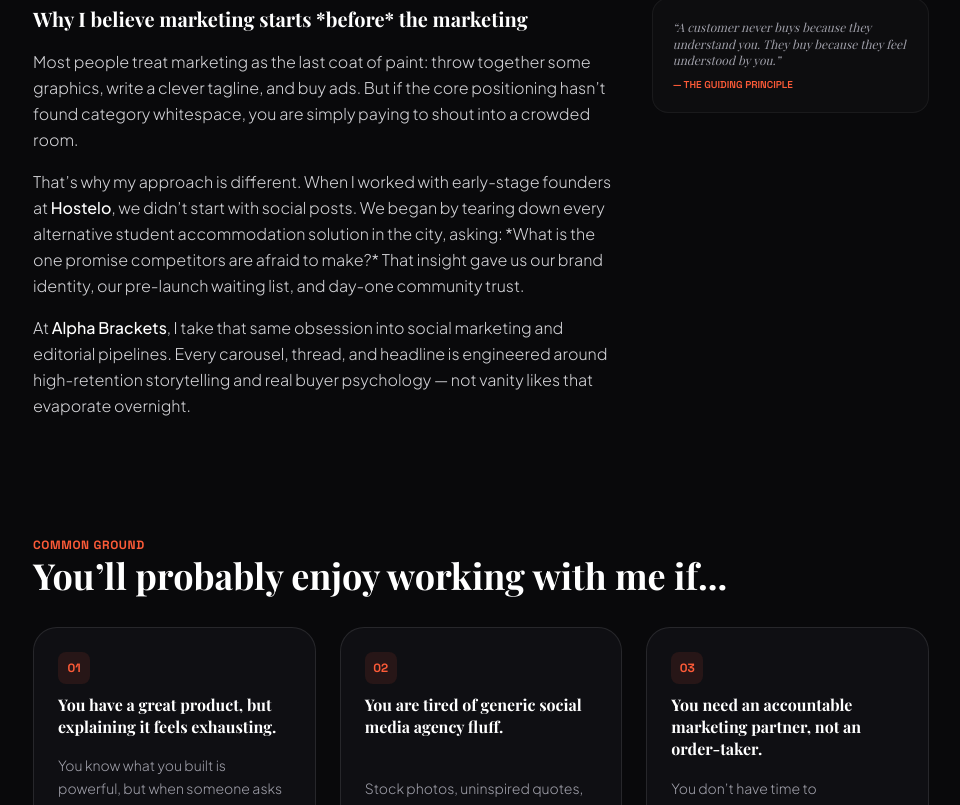
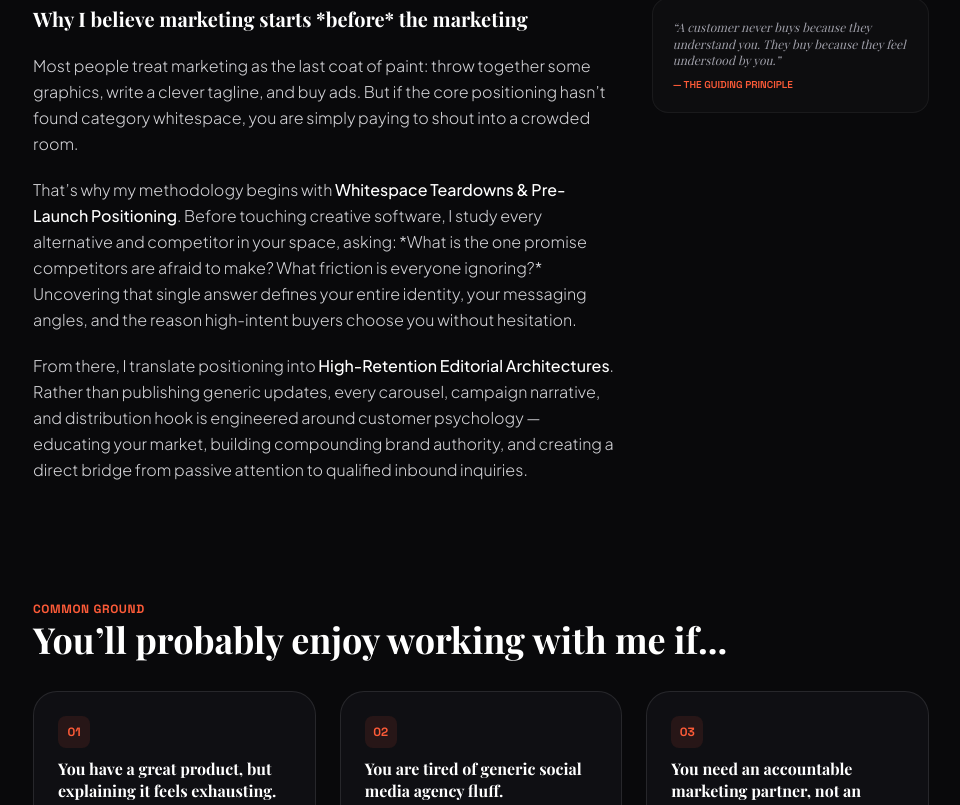
Before and after one commit to alpha-brackets/alishba-portfolio, a Next.js app: page /about in a window 1280 px wide. Shown: the part 1033-1838 px from the top of the page, without its empty margins (159-1119 px from the left). Built offline with nearby package versions, Linux system fonts and the light colour scheme; a web font is replaced by a local one.

Commit message:
feat(about): replace company names with strategic methodology terms

```diff
--- a/src/app/about/page.tsx
+++ b/src/app/about/page.tsx
@@ -115,7 +115,7 @@ export default function AboutPage() {
                 </p>
               </div>
 
-              <div className="space-y-4 pt-2">
+              <div className="space-y-5 pt-2">
                 <h3 className="font-serif text-lg sm:text-xl font-bold text-white">
                   Why I believe marketing starts *before* the marketing
                 </h3>
@@ -123,10 +123,10 @@ export default function AboutPage() {
                   Most people treat marketing as the last coat of paint: throw together some graphics, write a clever tagline, and buy ads. But if the core positioning hasn’t found category whitespace, you are simply paying to shout into a crowded room.
                 </p>
                 <p>
-                  That’s why my approach is different. When I worked with early-stage founders at <span className="text-white font-medium">Hostelo</span>, we didn’t start with social posts. We began by tearing down every alternative student accommodation solution in the city, asking: *What is the one promise competitors are afraid to make?* That insight gave us our brand identity, our pre-launch waiting list, and day-one community trust.
+                  That’s why my methodology begins with <span className="text-white font-medium">Whitespace Teardowns &amp; Pre-Launch Positioning</span>. Before touching creative software, I study every alternative and competitor in your space, asking: *What is the one promise competitors are afraid to make? What friction is everyone ignoring?* Uncovering that single answer defines your entire identity, your messaging angles, and the reason high-intent buyers choose you without hesitation.
                 </p>
                 <p>
-                  At <span className="text-white font-medium">Alpha Brackets</span>, I take that same obsession into social marketing and editorial pipelines. Every carousel, thread, and headline is engineered around high-retention storytelling and real buyer psychology — not vanity likes that evaporate overnight.
+                  From there, I translate positioning into <span className="text-white font-medium">High-Retention Editorial Architectures</span>. Rather than publishing generic updates, every carousel, campaign narrative, and distribution hook is engineered around customer psychology — educating your market, building compounding brand authority, and creating a direct bridge from passive attention to qualified inbound inquiries.
                 </p>
               </div>
 
```
